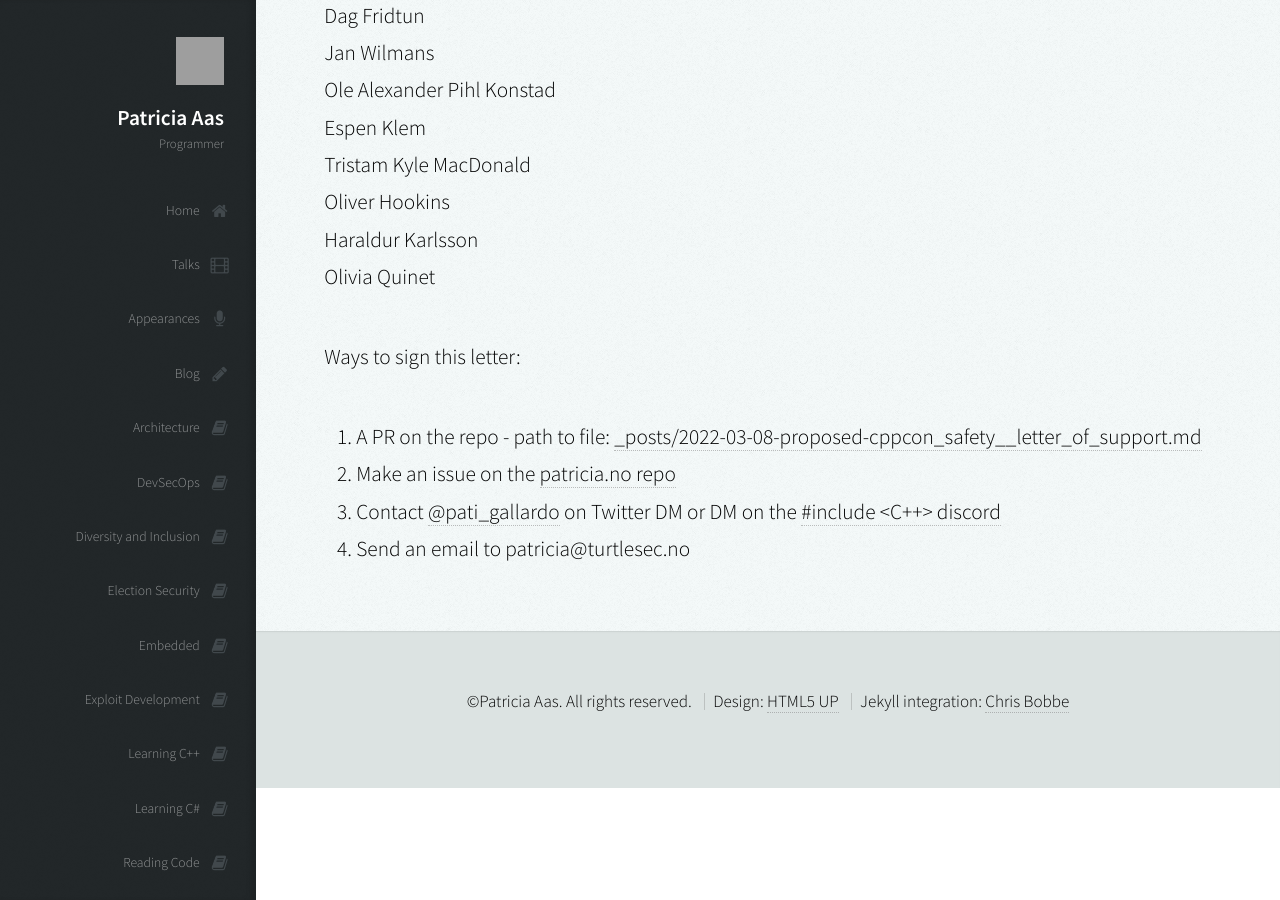
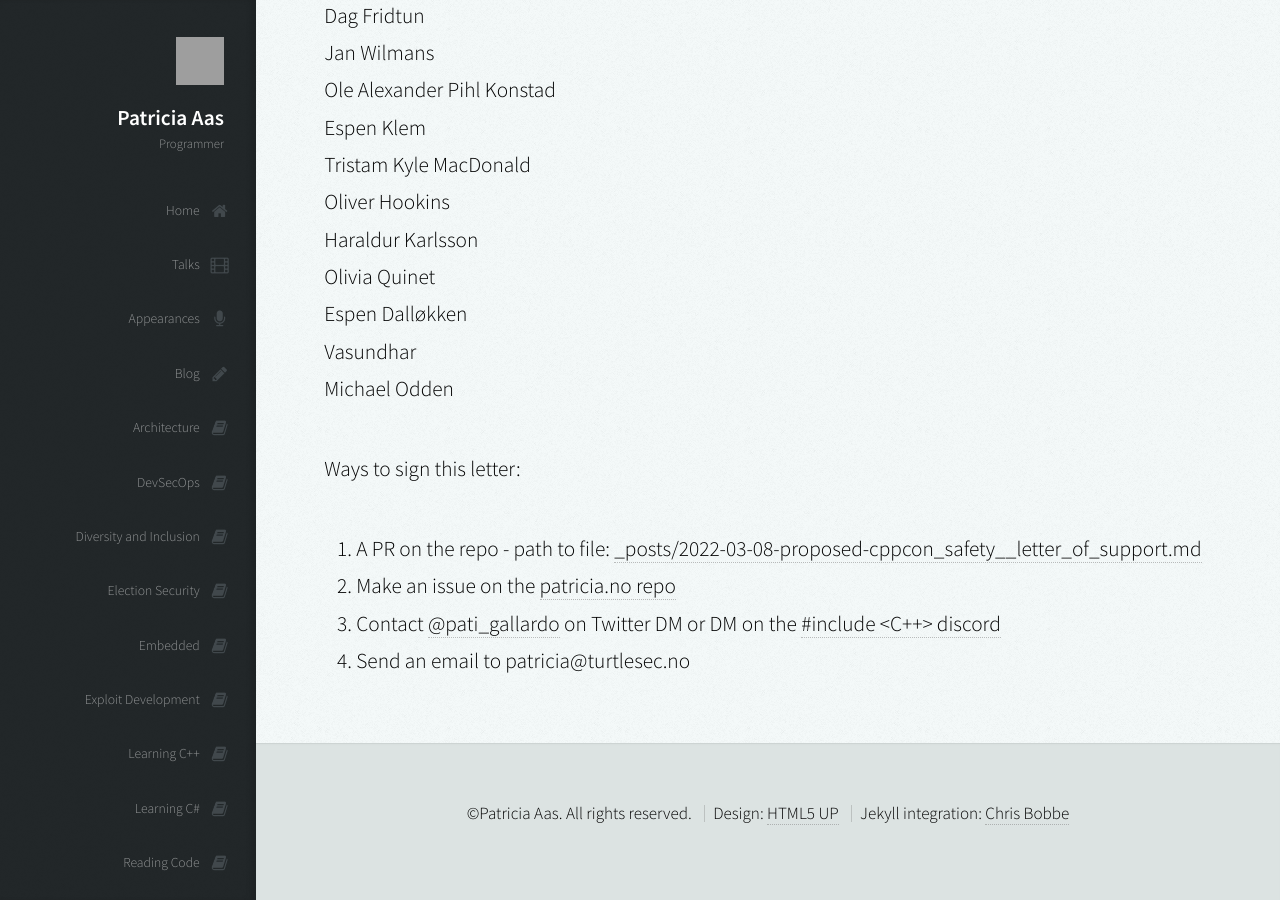
Before and after one commit to patricia-gallardo/patricia-gallardo.github.io, a Jekyll site: the page built from _posts/2022-03-08-proposed-cppcon_safety__letter_of_support.md, in a window 1280 px wide and 900 px high, scrolled down 6157 px. Built offline with Jekyll 4.4.1, drawn with Linux system fonts in a browser that asks for light colours; nearby versions of some CDN libraries; grey boxes are pictures that could not be loaded.

Commit message:
Update 2022-03-08-proposed-cppcon_safety__letter_of_support.md

```diff
--- a/_posts/2022-03-08-proposed-cppcon_safety__letter_of_support.md
+++ b/_posts/2022-03-08-proposed-cppcon_safety__letter_of_support.md
@@ -171,6 +171,9 @@ Tristam Kyle MacDonald <br>
 Oliver Hookins <br>
 Haraldur Karlsson <br>
 Olivia Quinet <br>
+Espen Dalløkken <br>
+Vasundhar <br>
+Michael Odden <br>
 
 
 Ways to sign this letter:
```
